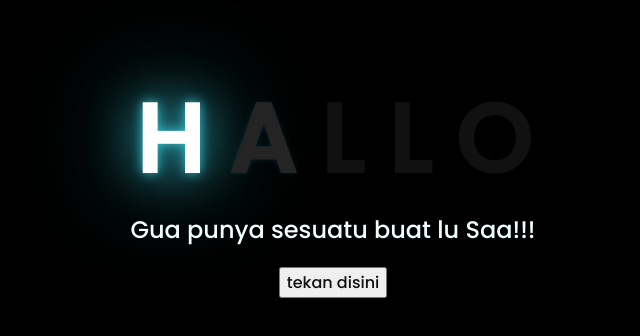
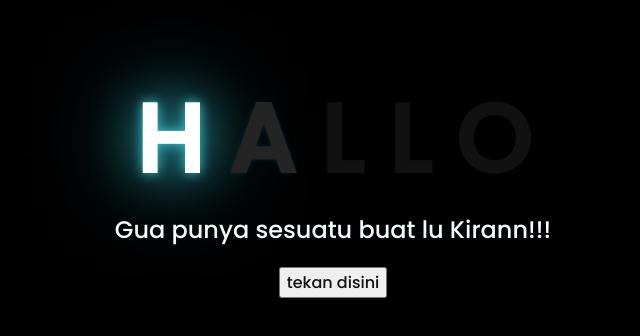
Before and after one commit to shaneint/shaneint.github.io, a plain HTML site: page index.html in a window 1280 px wide. Shown: the part 226-562 px from the top of the page, without its empty margins (315-955 px from the left). Drawn offline with Linux system fonts and the light colour scheme.

Commit message:
index.html

```diff
--- a/index.html
+++ b/index.html
@@ -18,7 +18,7 @@
         <span>O</span>
     </div>
     <div class="description">
-        <span>Gua punya sesuatu buat lu Saa!!!</span>
+        <span>Gua punya sesuatu buat lu Kirann!!!</span>
     </div>
     <div class="button">
         <button>
```
